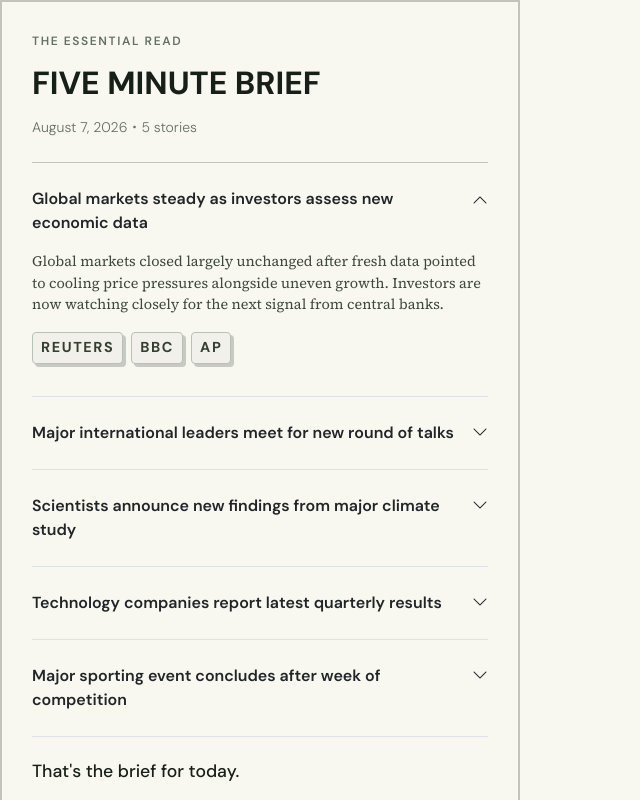
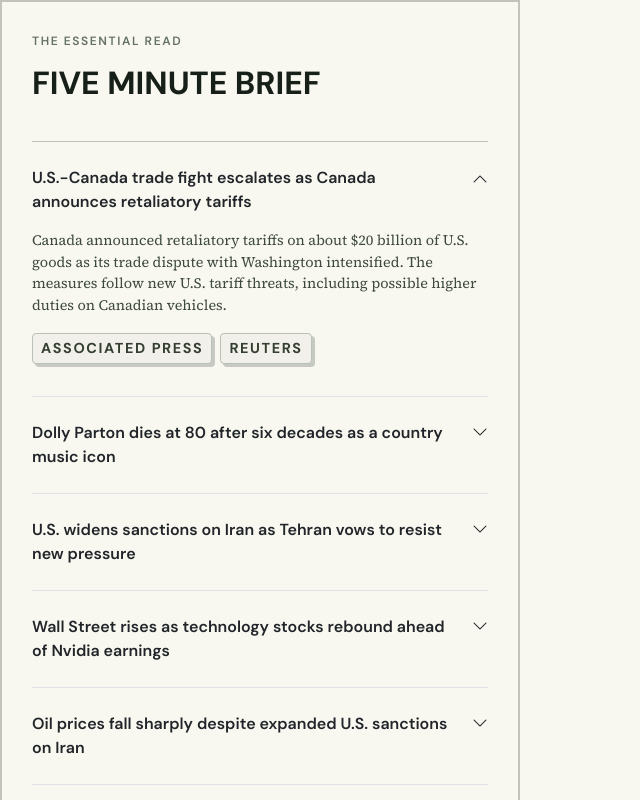
Before and after one commit to ductrl/five-minute-brief, a React (Vite) app: page / in a window 1280 px wide. Shown: the top 800 px of the page, without its empty margins (0-640 px from the left). Built offline with nearby package versions, Linux system fonts and the light colour scheme.

Commit message:
Successfully loaded a valid local sample edition

```diff
--- /dev/null
+++ b/public/current.json
@@ -0,0 +1,76 @@
+{
+  "schemaVersion": 1,
+  "editionDate": "2026-08-25",
+  "coverageStart": "2026-08-25T04:00:00Z",
+  "coverageEnd": "2026-08-26T04:00:00Z",
+  "publishedAt": "2026-08-25T22:30:00Z",
+  "stories": [
+    {
+      "id": "story-1",
+      "headline": "U.S.-Canada trade fight escalates as Canada announces retaliatory tariffs",
+      "summary": "Canada announced retaliatory tariffs on about $20 billion of U.S. goods as its trade dispute with Washington intensified. The measures follow new U.S. tariff threats, including possible higher duties on Canadian vehicles.",
+      "sources": [
+        {
+          "publisher": "Associated Press",
+          "url": "https://apnews.com/article/canada-trump-lake-810649a0a4143d9042094626c4a36dad"
+        },
+        {
+          "publisher": "Reuters",
+          "url": "https://www.reuters.com/business/carney-says-new-canadian-tariffs-us-goods-will-come-into-effect-september-8-2026-08-22/"
+        }
+      ]
+    },
+    {
+      "id": "story-2",
+      "headline": "Dolly Parton dies at 80 after six decades as a country music icon",
+      "summary": "Country music star Dolly Parton died at age 80 after a career spanning nearly six decades. She became one of the genre's most recognizable figures while also building a major legacy in film, philanthropy and literacy programs.",
+      "sources": [
+        {
+          "publisher": "Reuters",
+          "url": "https://www.reuters.com/lifestyle/dolly-parton-has-died-family-says-2026-08-25/"
+        }
+      ]
+    },
+    {
+      "id": "story-3",
+      "headline": "U.S. widens sanctions on Iran as Tehran vows to resist new pressure",
+      "summary": "The United States expanded sanctions aimed at further isolating Iran's economy and targeting entities tied to its oil trade. Iran condemned the measures and said it would resist the latest U.S. pressure campaign.",
+      "sources": [
+        {
+          "publisher": "Reuters",
+          "url": "https://www.reuters.com/world/china/iran-vows-retaliate-after-us-widens-sanctions-2026-08-25/"
+        },
+        {
+          "publisher": "Associated Press",
+          "url": "https://apnews.com/article/middle-east-iran-israel-syria-august-24-2026-4c37df8a725b49eae2ab1672b4ae4201"
+        }
+      ]
+    },
+    {
+      "id": "story-4",
+      "headline": "Wall Street rises as technology stocks rebound ahead of Nvidia earnings",
+      "summary": "Major U.S. stock indexes finished higher as technology shares recovered ahead of Nvidia's earnings report. Falling oil prices also helped ease pressure on bond yields and supported broader market gains.",
+      "sources": [
+        {
+          "publisher": "Reuters",
+          "url": "https://www.reuters.com/business/us-stock-futures-rise-tech-rebound-before-nvidia-inflation-tests-2026-08-25/"
+        },
+        {
+          "publisher": "Associated Press",
+          "url": "https://apnews.com/article/69aae9f2f61737936f126e7820833bbe"
+        }
+      ]
+    },
+    {
+      "id": "story-5",
+      "headline": "Oil prices fall sharply despite expanded U.S. sanctions on Iran",
+      "summary": "Oil prices fell more than 3% as traders largely discounted the immediate supply impact of expanded U.S. sanctions on Iran. Brent crude dropped below $90 a barrel even as tensions around Iran and the Strait of Hormuz remained elevated.",
+      "sources": [
+        {
+          "publisher": "Reuters",
+          "url": "https://www.reuters.com/business/energy/oil-prices-steady-investors-weigh-impact-expanded-us-sanctions-against-iran-2026-08-25/"
+        }
+      ]
+    }
+  ]
+}
--- a/src/App.jsx
+++ b/src/App.jsx
@@ -3,11 +3,32 @@ import StoryList from "./components/StoryList";
 import Footer from "./components/Footer";
 import StatusMessage from "./components/StatusMessage";
 import { mockBrief } from "./data/mockBrief";
-import { useState } from "react";
-import z from "zod";
+import { useEffect, useState } from "react";
+import { EditionSchema } from "../schemas/edition";
 
 const App = () => {
-  const [status, setStatus] = useState('success');
+  const [status, setStatus] = useState('loading');
+  const [edition, setEdition] = useState(null);
+
+  useEffect(() => {
+    const loadEdition = async () => {
+      const response = await fetch('./current.json');
+      const data = await response.json();
+      console.log(data);
+
+      const result = EditionSchema.safeParse(data);
+
+      if (!result.success) {
+        setStatus('invalid-data');
+        return;
+      }
+
+      setStatus('success');
+      setEdition(data);
+    }
+
+    loadEdition();
+  }, [])
 
   if (status !== 'success') {
     return (
@@ -21,15 +42,15 @@ const App = () => {
   return (
     <main className="brief border border-2">
       <Header
-        date={mockBrief.date}
-        storyCount={mockBrief.stories.length}
+        date={edition.date}
+        storyCount={edition.stories.length}
       />
 
       <StoryList
-        stories={mockBrief.stories}
+        stories={edition.stories}
       />
 
-      <Footer publishedAt={mockBrief.publishedAt}/>
+      <Footer publishedAt={edition.publishedAt}/>
     </main>
   )
 }
```
